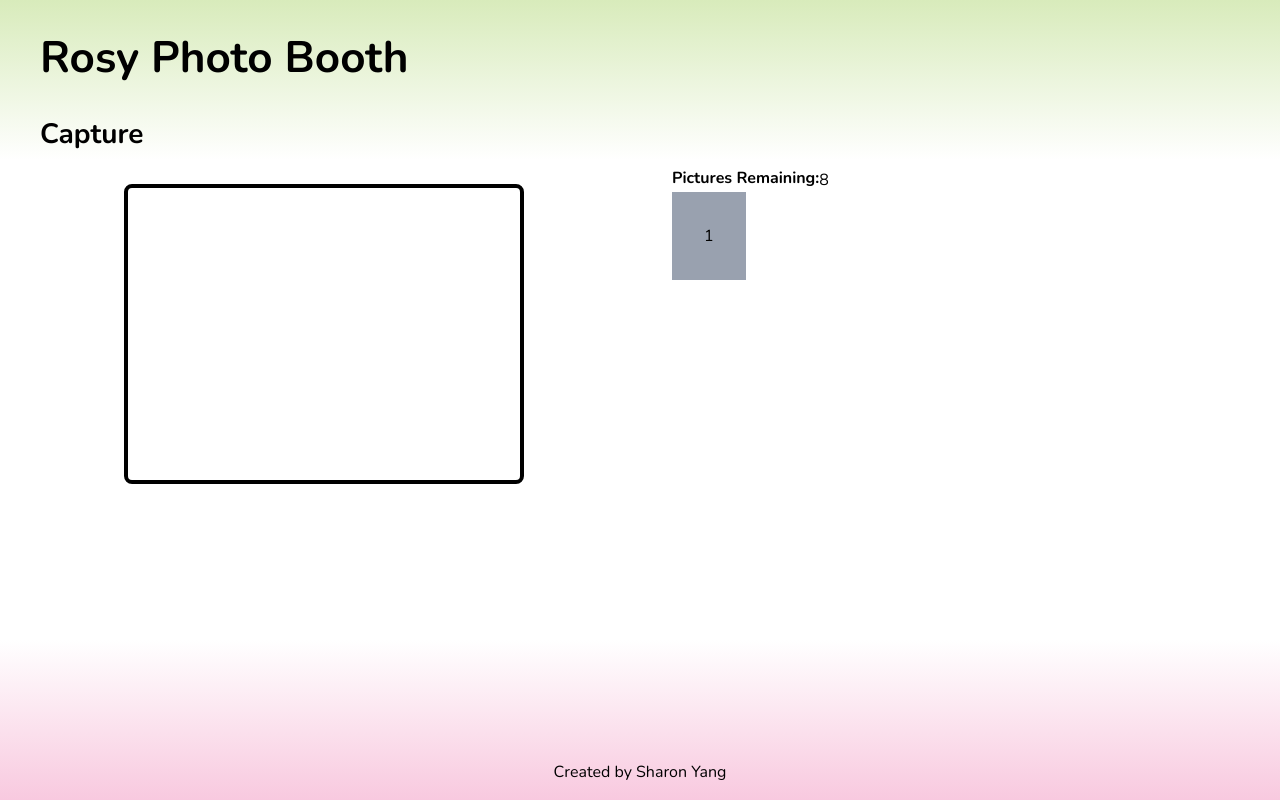
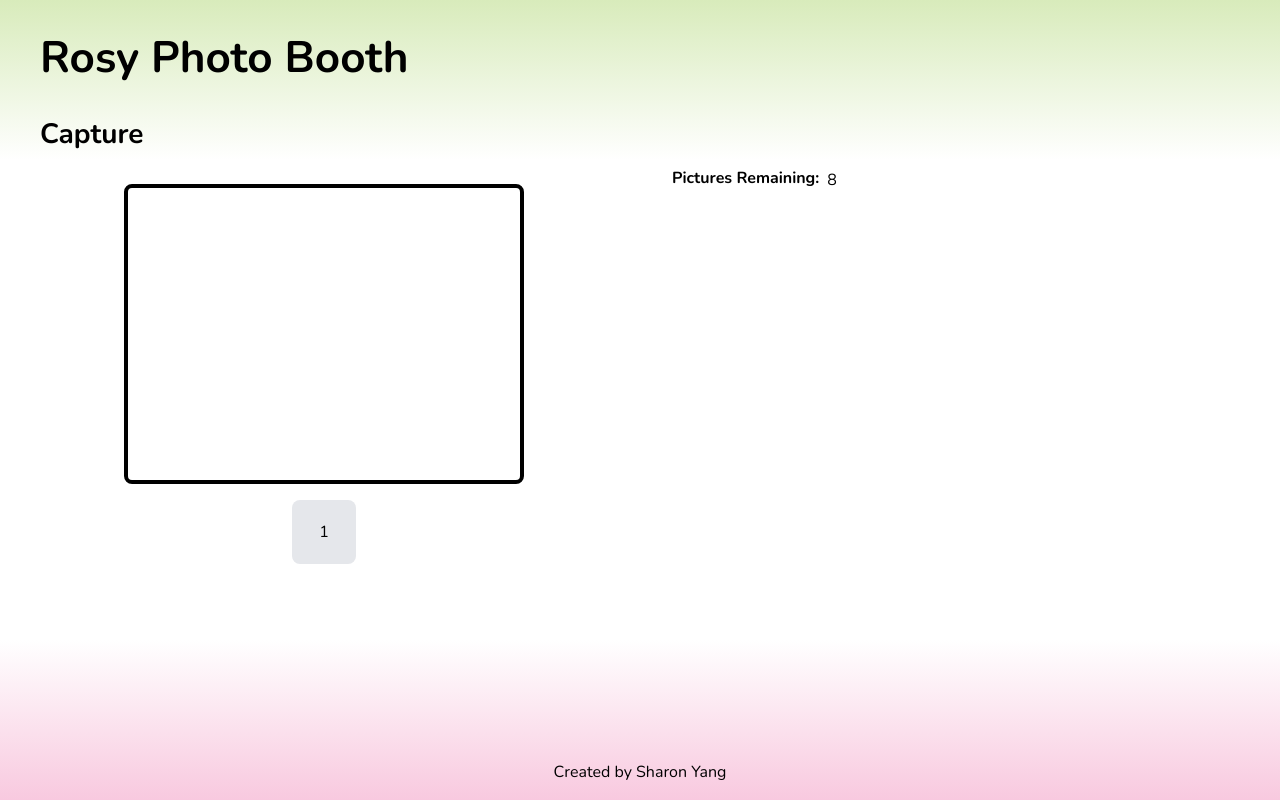
Before and after one commit to sharonyang16/rosy-photo-booth, a Next.js app: page / in a window 1280 px wide. Both pictures are taken after a click on the button "start". Built offline with nearby package versions, Linux system fonts and the light colour scheme; no server answers.

Commit message:
strip tweaks and capture page adjustments

```diff
--- a/src/components/pages/CapturePage/CapturePage.tsx
+++ b/src/components/pages/CapturePage/CapturePage.tsx
@@ -22,17 +22,16 @@ const CapturePage = ({
   return (
     <PageLayout pageHeading="Capture">
       <PaperContainer>
-        <Camera ref={webcamRef} size={size} mirrored={mirrored} />
+        <div className="flex flex-col gap-4 items-center">
+          <Camera ref={webcamRef} size={size} mirrored={mirrored} />
+          <div className="flex justify-center items-center p-4 bg-gray-200 size-min w-16 h-16 rounded-lg">
+            <Typography>{currentCountdown === 0 ? "Go!" : currentCountdown}</Typography>
+          </div>
+        </div>
       </PaperContainer>
-      <div>
-        <div className="flex">
-          <Typography variant="label">Pictures Remaining: </Typography>
-          <Typography>{PICTURE_COUNT * 2 - pictures.length}</Typography>
-        </div>
-
-        <div className="flex justify-center items-center p-8 bg-gray-400 size-min">
-          <Typography>{currentCountdown}</Typography>
-        </div>
+      <div className="flex gap-2">
+        <Typography variant="label">Pictures Remaining: </Typography>
+        <Typography>{PICTURE_COUNT * 2 - pictures.length}</Typography>
       </div>
     </PageLayout>
   );
--- a/src/types/constants.ts
+++ b/src/types/constants.ts
@@ -2,7 +2,7 @@ import { Layout } from "./photobooth";
 
 export const layoutToClass = new Map<Layout, string>([
   ["STRIP", "flex flex-col w-min gap-3 px-3 pt-3 pb-10"],
-  ["SQUARE", "grid grid-cols-2 gap-3 px-3 pb-3 pt-10"],
+  ["SQUARE", "grid grid-cols-2 h-min gap-3 px-3 pb-3 pt-10"],
 ]);
 
 export const PICTURE_COUNT = 4;
```
